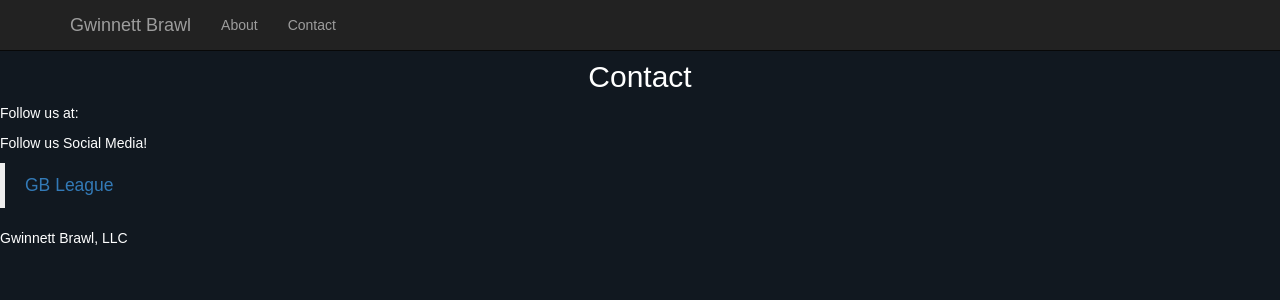
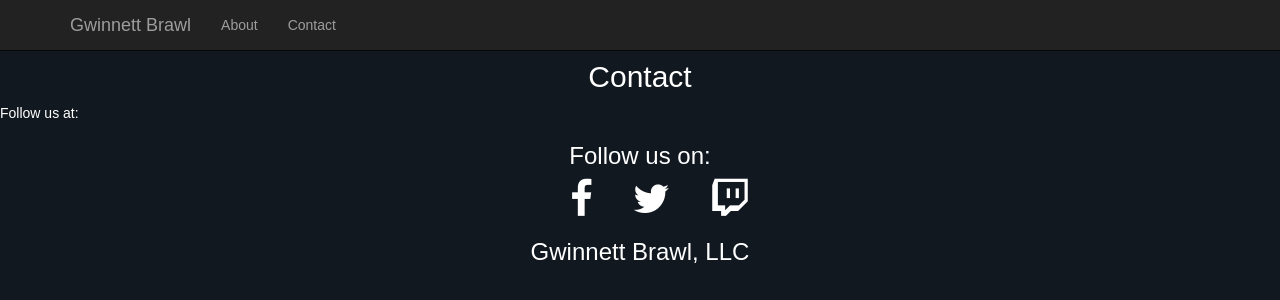
Before and after one commit to mbsillah/gb-webpage, a React (Create React App) app: page /contact in a window 1280 px wide. Shown: the top 300 px of the page. Built offline with nearby package versions, Linux system fonts and the light colour scheme.

Commit message:
Added icons for social media

```diff
--- a/public/index.html
+++ b/public/index.html
@@ -12,6 +12,7 @@
   <link rel="manifest" href="%PUBLIC_URL%/manifest.json">
   <link rel="stylesheet" href="https://maxcdn.bootstrapcdn.com/bootstrap/3.3.7/css/bootstrap.min.css" integrity="sha384-BVYiiSIFeK1dGmJRAkycuHAHRg32OmUcww7on3RYdg4Va+PmSTsz/K68vbdEjh4u"
     crossorigin="anonymous">
+  <link rel="stylesheet" href="https://cdnjs.cloudflare.com/ajax/libs/font-awesome/4.7.0/css/font-awesome.min.css">
   <!--
       Notice the use of %PUBLIC_URL% in the tags above.
       It will be replaced with the URL of the `public` folder during the build.
@@ -25,14 +26,6 @@
 </head>
 
 <body>
-  <div id="fb-root"></div>
-  <script>(function (d, s, id) {
-      var js, fjs = d.getElementsByTagName(s)[0];
-      if (d.getElementById(id)) return;
-      js = d.createElement(s); js.id = id;
-      js.src = 'https://connect.facebook.net/en_US/sdk.js#xfbml=1&version=v2.12';
-      fjs.parentNode.insertBefore(js, fjs);
-    }(document, 'script', 'facebook-jssdk'));</script>
   <noscript>
     You need to enable JavaScript to run this app.
   </noscript>
--- a/src/components/Footer.jsx
+++ b/src/components/Footer.jsx
@@ -1,12 +1,31 @@
 import React from 'react';
-//import Link from 'react-router-dom'
+import styled from 'styled-components'
+import { Link } from 'react-router-dom';
+
+
+const IconStyle = styled.div`
+    ul {
+        list-style: none;
+        display: flex;
+        justify-content: center;
+        li {
+            padding: 0 20px;
+        }
+    };
+`
 
 const Footer = () => {
     return (
         <div>
-            <p>Follow us Social Media!</p>
-            <div className="fb-page" data-href="https://www.facebook.com/GBrawl/" data-tabs="timeline" data-small-header="false" data-adapt-container-width="false" data-hide-cover="false" data-show-facepile="true"><blockquote cite="https://www.facebook.com/GBrawl/" className="fb-xfbml-parse-ignore"><a href="https://www.facebook.com/GBrawl/">GB League</a></blockquote></div>
-            <p>Gwinnett Brawl, LLC</p>
+            <h3>Follow us on: </h3>
+            <IconStyle>
+                <ul>
+                    <li><Link target="_blank" to="https://www.facebook.com/gwinnettbrawl"><i className="fa fa-facebook"></i></Link></li>
+                    <li><Link target="_blank" to="https://twitter.com/gbdojo"><i className="fa fa-twitter"></i></Link></li>
+                    <li><Link target="_blank" to="https://twitch.tv/gbdojo"><i className="fa fa-twitch"></i></Link></li>
+                </ul>
+            </IconStyle>
+            <h3>Gwinnett Brawl, LLC</h3>
         </div>
     );
 };
--- a/src/index.css
+++ b/src/index.css
@@ -5,11 +5,11 @@
   background-color: #111820;
 }
 
-h1, h2 {
+h1, h2, h3 {
   text-align: center;
 }
 
-h1, h2, p {
+h1, h2, h3, p {
   color: white;
 }
 
@@ -22,3 +22,8 @@
 .carouselPic:hover {
   opacity: 0.8;
 }
+
+.fa {
+  font-size: 40px;
+  color: white;
+}
```
